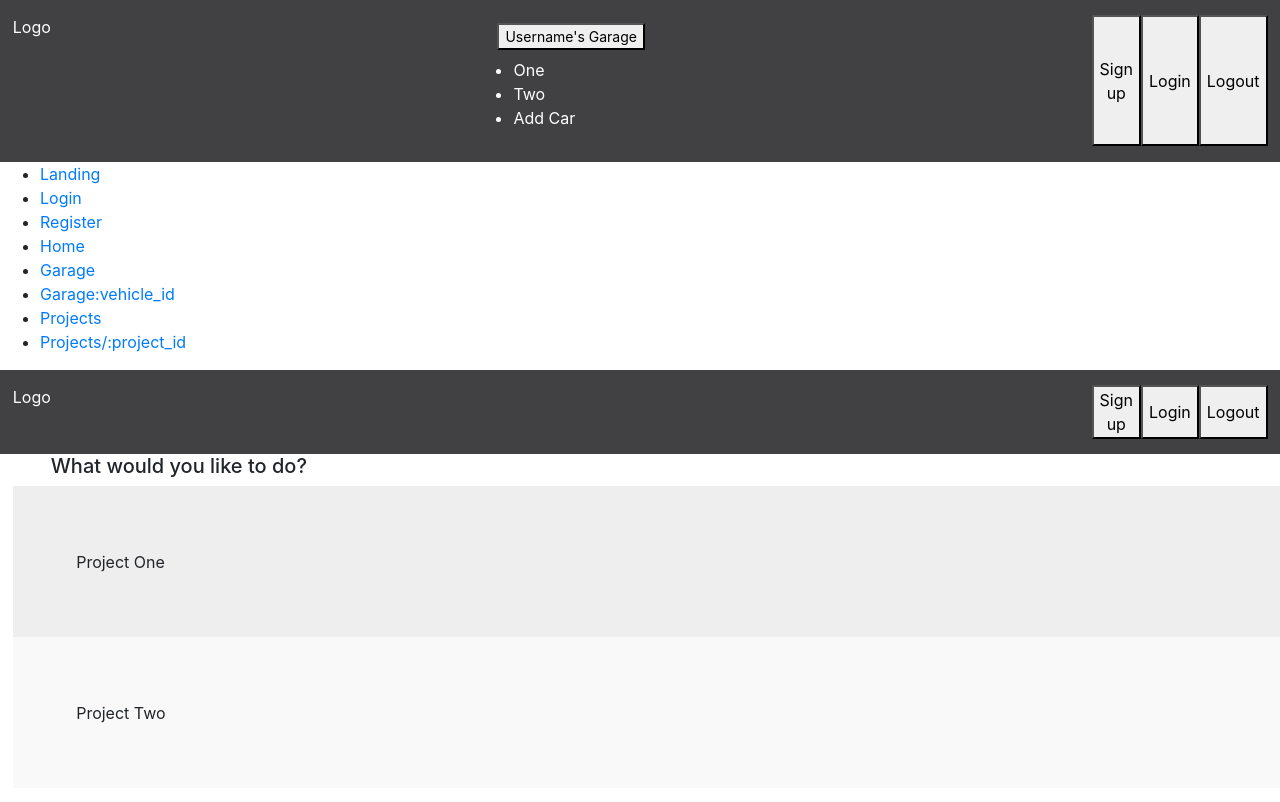
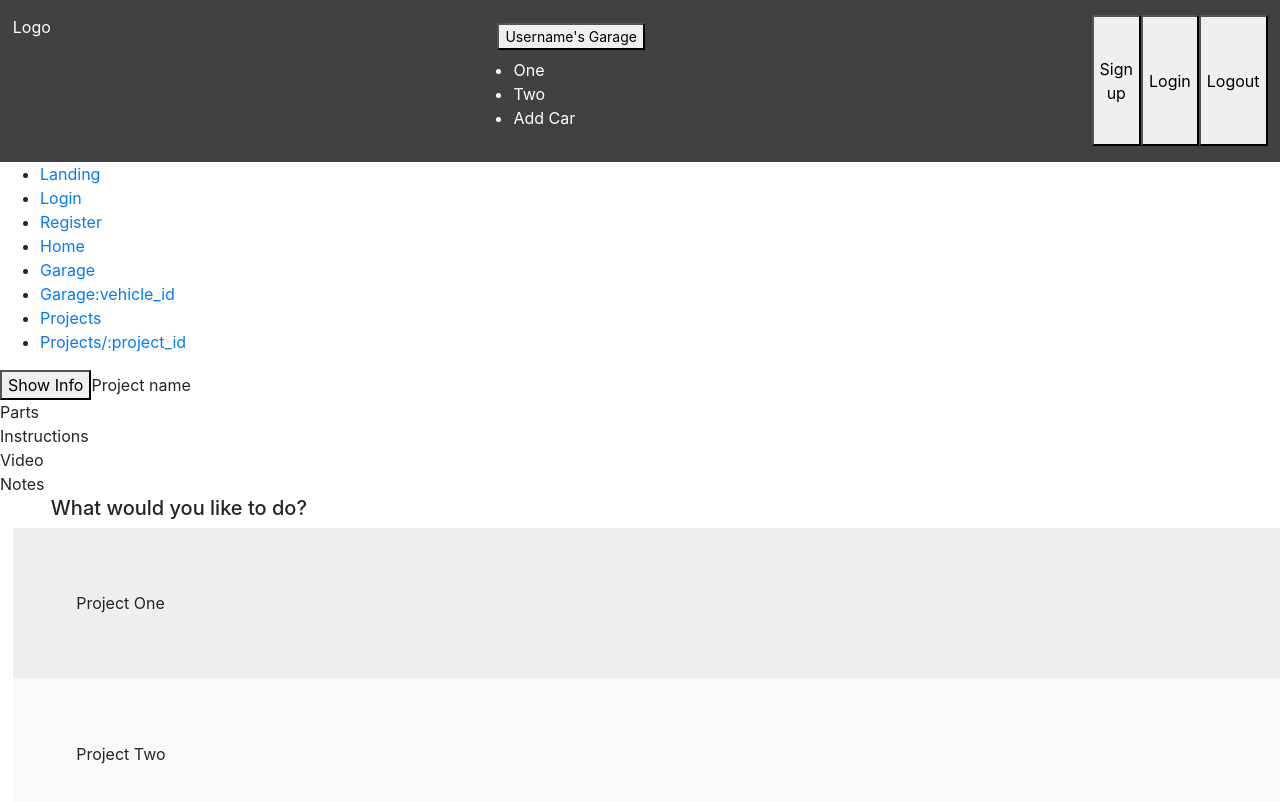
Before and after one commit to Caronise/Unlatch, a React (Create React App) app in the folder frontend/: page /projects in a window 1280 px wide. Shown: the top 802 px of the page. Built offline with nearby package versions, Linux system fonts and the light colour scheme.

Commit message:
added basic project component

```diff
--- a/frontend/src/components/Project.js
+++ b/frontend/src/components/Project.js
@@ -2,15 +2,25 @@ import React from 'react'
 
 
 function Project () {
-  return( <div className='top-bar'>
-           <span>Logo</span>
-           <div className='sign-in'>
-             <button>Sign up</button>
-             <button>Login</button>
-             <button>Logout</button>
-           </div>
-         </div>
-         );
+  return(
+    <div className='info'>
+      <button className='show_info'> Show Info</button>
+      {/* Name of the project goes here */}
+      Project name
+      <div className='parts'>Parts
+      {/* Parts name, price, part_number etc go here */}
+      </div>
+      <div className='instructions'> Instructions
+      {/* The instructions go in here for the repair, steps etc */}
+      </div>
+      <div className='video'> Video
+      {/* Your video/s goes here */}
+      </div>
+      <div className='notes'> Notes
+      {/* Your notes go in here  */}
+      </div>
+    </div>
+  );
 }
 
 export default Project;
```
